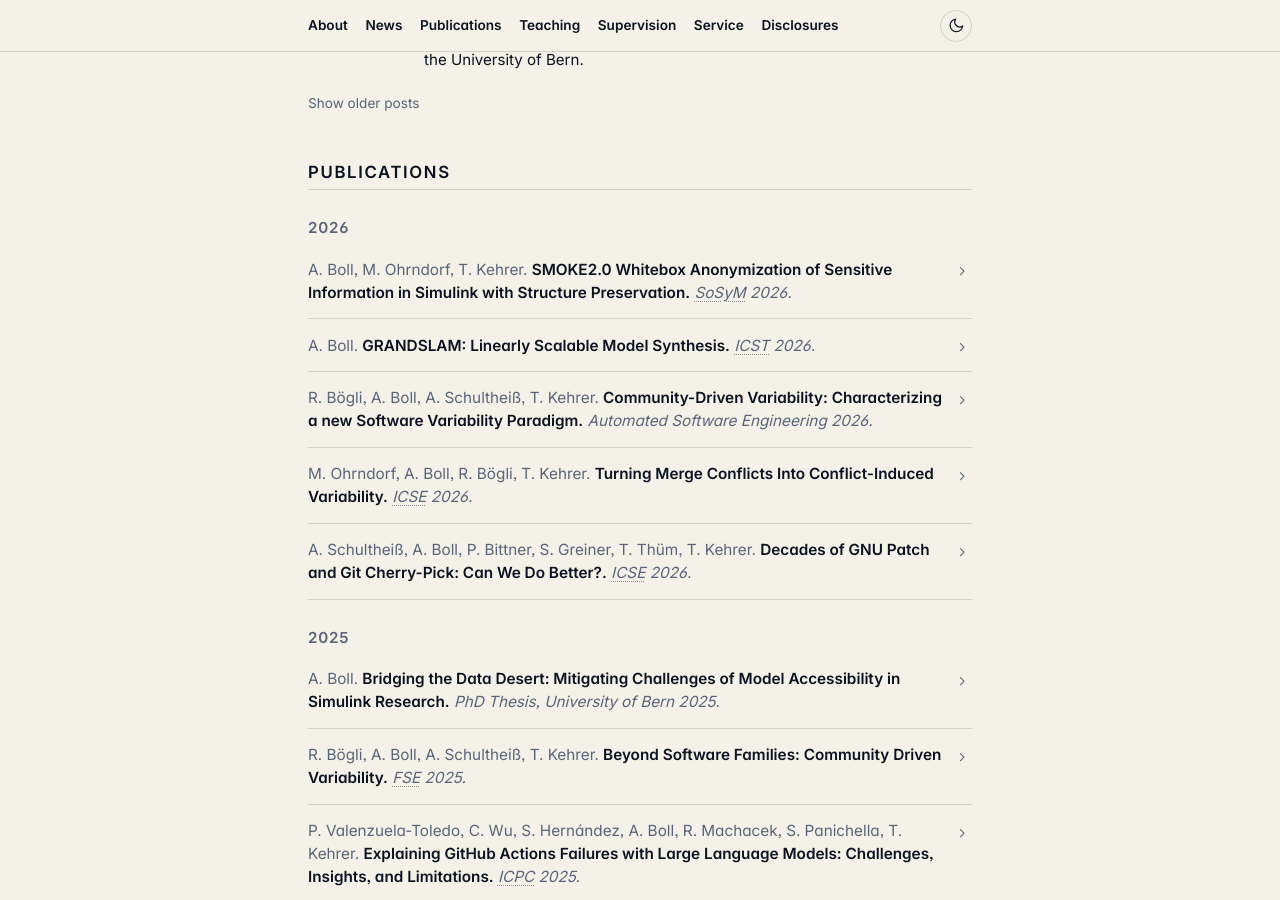
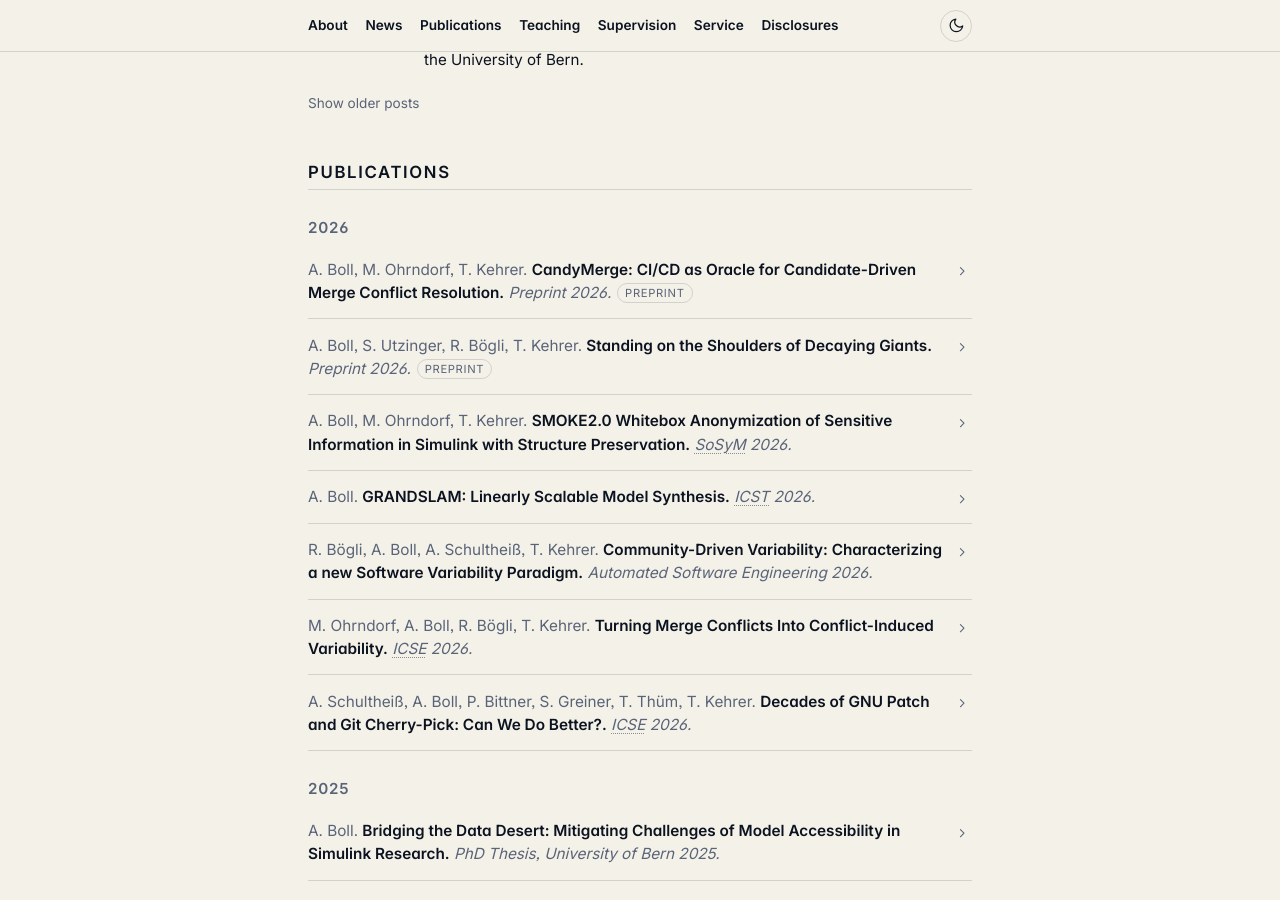
Before and after one commit to lanpirot/lanpirot.github.io, a Jekyll site: the page built from index.md, in a window 1280 px wide and 900 px high, scrolled down 657 px. Built offline with Jekyll 4.4.1, drawn with Linux system fonts in a browser that asks for light colours.

Commit message:
Add CandyMerge and Decaying Giants preprints, regenerate CV
Co-Authored-By: Claude Opus 5.5 <noreply@anthropic.com>
Claude-Session: https://claude.ai/code/session_01Nwe4Kid2dX1JuTfH4cokwC

```diff
--- a/_data/publications.yml
+++ b/_data/publications.yml
@@ -1,6 +1,30 @@
 # Single source of truth for publications.
 # To add a paper: append an entry. Required: title, authors, venue, year, type.
 # Optional: abstract, pdf, doi, bib, award, status, links (map).
+
+- title: "CandyMerge: CI/CD as Oracle for Candidate-Driven Merge Conflict Resolution"
+  authors: "Alexander Boll, Manuel Ohrndorf, Timo Kehrer"
+  venue: "Preprint"
+  year: 2026
+  date: "2026-11-19"
+  type: other
+  status: preprint
+  pdf: "publications/CandyMerge_CICD_as_Oracle_for_Candidate-Driven_Merge_Conflict_Resolution.pdf"
+  bib: "publications/CandyMerge_CICD_as_Oracle_for_Candidate-Driven_Merge_Conflict_Resolution.bib"
+  abstract:
+    - "Automated merge conflict resolution approaches are typically evaluated against a single reference: the resolution a developer committed. In line with prior empirical findings, we argue that a merge resolution should be judged not by textual similarity to that reference, but by whether it builds and passes the project’s tests. We build our approach on this principle: rather than guess a single answer, use the project’s CI/CD pipeline as an oracle and let compilation and testing pick the best resolution from a set of likely candidates. We present CandyMerge, a candidate-driven merge conflict resolver that treats resolution as a guided search over whole-merge variants—candidate resolutions of the entire merge—built by combining conflict resolution patterns from recent empirical studies. Instead of resolving each chunk independently, it generates coherent variants that resolve all conflicts jointly, ranks them so the most promising are validated first, and returns the best one the oracle identifies."
+    - "We evaluate CandyMerge along three axes: search guidance, search efficiency, and resolution quality against the developers’ committed resolutions and competing approaches. We summarize our findings as follows: First, a learned predictor efficiently guides the search toward promising variants, locating the developer’s committed resolution within one or two attempts in the median. Second, contrary to our initial expectation, parallelization and caching do not help a good search order reach the best resolution sooner. Third, on 1,000 real-world merges from 268 Java/Maven projects, CandyMerge’s best validated variant is comparable to or better than the developer’s committed resolution on 90.6% of merges under our build-and-test oracle. CandyMerge trades time for quality: with a single build it matches the best merge tools, and with its full time budget it clearly outperforms every tool we could obtain and apply. Notably, the search sometimes identifies resolutions that build and test better than the developer’s committed resolution (5.6% of merges), highlighting CI/CD-validated, candidate-driven merge conflict resolution as a practical alternative to merely imitating human behavior in automated conflict resolution."
+
+- title: "Standing on the Shoulders of Decaying Giants"
+  authors: "Alexander Boll, Samuel Utzinger, Roman Bögli, Timo Kehrer"
+  venue: "Preprint"
+  year: 2026
+  date: "2026-10-24"
+  type: other
+  status: preprint
+  pdf: "publications/Standing_on_the_Shoulders_of_Decaying_Giants.pdf"
+  bib: "publications/Standing_on_the_Shoulders_of_Decaying_Giants.bib"
+  abstract: "Software engineering has improved reproducibility through replication packages that let others rerun tools and reproduce results. A replication package, however, is a snapshot, and its value as a baseline can diminish in three ways: the tool may stop working as intended, its approach may fit today’s world worse, or the evaluation setup may make comparing against it unsound. We unify these facets as tool decay. Left unchecked, tool decay means that outperforming an older tool need not demonstrate genuine progress. We study tool decay in merge conflict resolution, a long-established research area, as a first case study. We combine two complementary lines of evidence: (i) A citation analysis shows that comparisons increasingly copy published baseline numbers instead of rerunning tools, so decay goes unmeasured, and that chains of superiority claims often break. (ii) Two experiments demonstrate decay in five of eight merge tools and show that a simple method of undoing decay overshoots. Together, these findings suggest an erosion of comparability across studies: a systemic threat to the progress of software engineering research. To counter tool decay, we call for establishing shared practices to anticipate and document decay, to undo it systematically, and to sustain fair comparisons."
 
 - title: "SMOKE2.0 Whitebox Anonymization of Sensitive Information in Simulink with Structure Preservation"
   authors: "Alexander Boll, Manuel Ohrndorf, Timo Kehrer"
--- /dev/null
+++ b/_papers/candymerge.md
@@ -0,0 +1,3 @@
+---
+title: "CandyMerge: CI/CD as Oracle for Candidate-Driven Merge Conflict Resolution"
+---
--- /dev/null
+++ b/_papers/standing-on-the-shoulders-of-decaying-giants.md
@@ -0,0 +1,3 @@
+---
+title: "Standing on the Shoulders of Decaying Giants"
+---
--- /dev/null
+++ b/publications/CandyMerge_CICD_as_Oracle_for_Candidate-Driven_Merge_Conflict_Resolution.bib
@@ -0,0 +1,7 @@
+@misc{boll2026candymerge,
+  title={{CandyMerge}: {CI/CD} as Oracle for Candidate-Driven Merge Conflict Resolution},
+  author={Alexander Boll and Manuel Ohrndorf and Timo Kehrer},
+  year={2026},
+  note={Preprint},
+  url={https://alexanderboll.dev/publications/CandyMerge_CICD_as_Oracle_for_Candidate-Driven_Merge_Conflict_Resolution.pdf}
+}
--- /dev/null
+++ b/publications/Standing_on_the_Shoulders_of_Decaying_Giants.bib
@@ -0,0 +1,7 @@
+@misc{boll2026decayinggiants,
+  title={Standing on the Shoulders of Decaying Giants},
+  author={Alexander Boll and Samuel Utzinger and Roman B{\"o}gli and Timo Kehrer},
+  year={2026},
+  note={Preprint},
+  url={https://alexanderboll.dev/publications/Standing_on_the_Shoulders_of_Decaying_Giants.pdf}
+}
```
Also changed, not shown: 3 other files.
